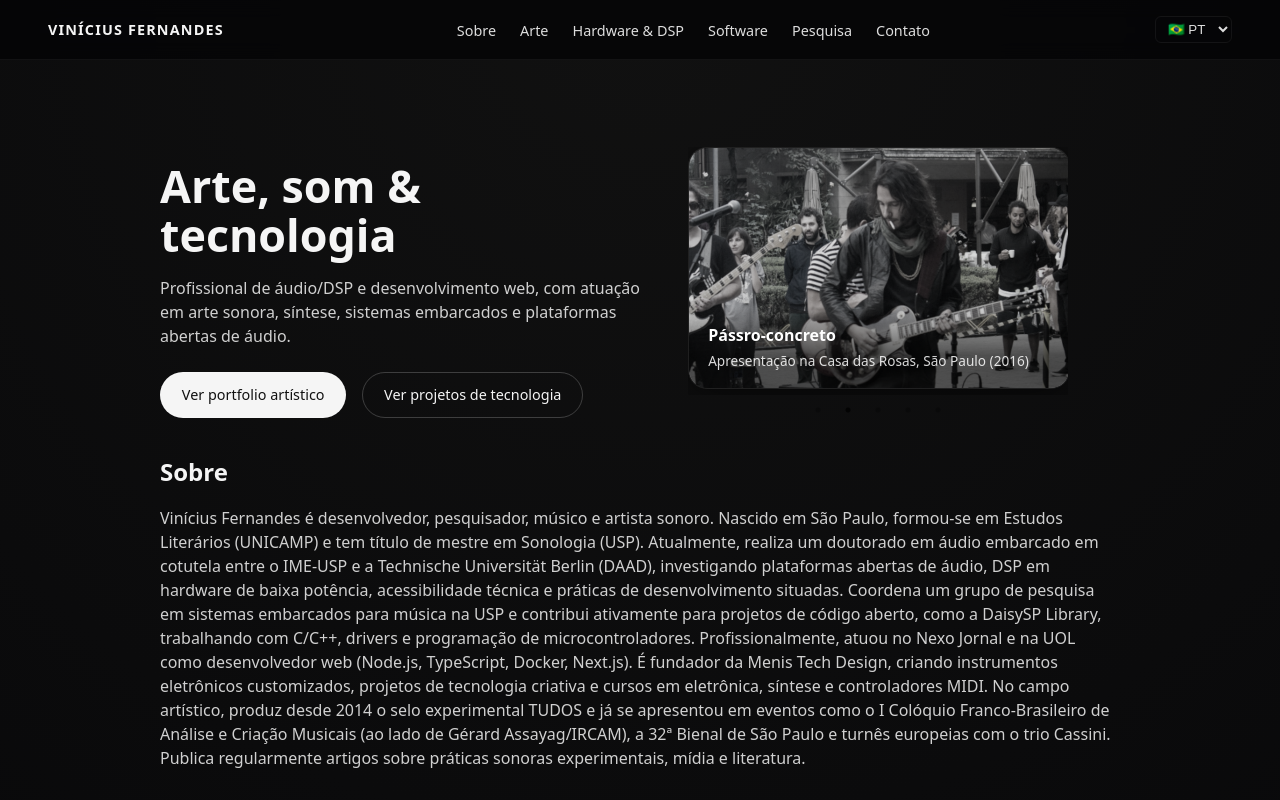
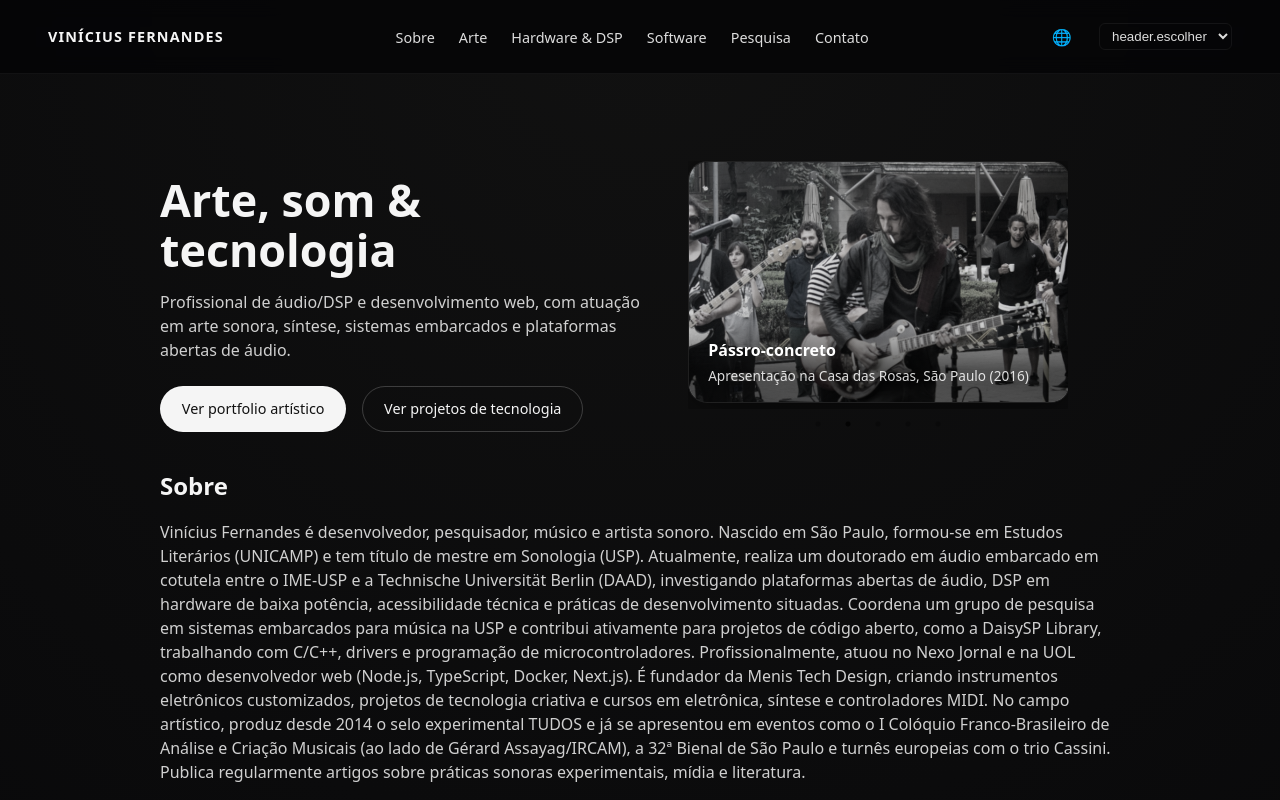
Before and after one commit to viniciusfersil123/vinicius-portfolio, a React (Vite) app: page / in a window 1280 px wide. Shown: the top 800 px of the page. Built offline with nearby package versions, Linux system fonts and the light colour scheme.

Commit message:
commit funcional parcial

```diff
--- a/src/App.tsx
+++ b/src/App.tsx
@@ -17,7 +17,7 @@ function App() {
   const cards = [
     {
       title: "TUDOS",
-      text: `TUDOS is a label that its focus lies on launching artists working with experimental songwriting.
+      text: `Selo dedicado ao lançamento de artistas que trabalham com composição experimental.
 `,
       image: "/tudos_thumb.jpg",
     },
@@ -28,7 +28,7 @@ function App() {
     },
     {
       title: "Metempsicose",
-      text: "Sound Installation. A radio tuned in a random local station drives two modified speakers that are connected to a guitar and a tamtam.",
+      text: "nstalação sonora. Um rádio sintonizado em uma estação local aleatória controla dois alto-falantes modificados conectados a uma guitarra e a um tamtamonnected to a guitar and a tamtam.",
       image: "/metempsicose_thumb.jpg",
     },
     {
--- a/src/components/Header.tsx
+++ b/src/components/Header.tsx
@@ -1,4 +1,5 @@
-import { useLanguage } from "../context/LanguageContext";
+import React from "react";
+import { useLanguage } from "../context/LanguageProvider";
 import { useTranslation } from "../hooks/useTranslation";
 
 type Props = {
@@ -6,14 +7,16 @@ type Props = {
 };
 
 export default function Header({ onLogoClick }: Props) {
-  const { lang, setLang } = useLanguage();
+  const { lang, setLang, openLangModal } = useLanguage();
   const { t } = useTranslation();
 
   return (
     <header className="navbar">
       <div
         className="logo"
-        onClick={() => (onLogoClick ? onLogoClick() : window.scrollTo({ top: 0, behavior: "smooth" }))}
+        onClick={() =>
+          onLogoClick ? onLogoClick() : window.scrollTo({ top: 0, behavior: "smooth" })
+        }
         style={{ cursor: "pointer" }}
       >
         Vinícius Fernandes
@@ -28,13 +31,32 @@ export default function Header({ onLogoClick }: Props) {
         <a href="#contact">{t("nav.contato")}</a>
       </nav>
 
-      <div style={{ marginLeft: "1rem" }}>
+      <div style={{ marginLeft: "1rem", display: "flex", alignItems: "center", gap: "0.5rem" }}>
+        <button
+          className="lang-open"
+          onClick={() => (openLangModal ? openLangModal() : undefined)}
+          aria-label={t("header.alterarIdioma") || "Alterar idioma"}
+          style={{ background: "transparent", color: "#ddd", border: "none", cursor: "pointer" }}
+        >
+          {lang === "pt-br" && "🇧🇷 PT"}
+          {lang === "en" && "🇬🇧 EN"}
+          {lang === "de" && "🇩🇪 DE"}
+          {!lang && "🌐"}
+        </button>
+
         <select
-          value={lang}
-          onChange={(e) => setLang(e.target.value as any)}
-          aria-label="Select language"
-          style={{ background: "transparent", color: "#ddd", border: "1px solid rgba(255,255,255,0.06)", padding: "0.25rem 0.5rem", borderRadius: "6px" }}
+          value={lang || ""}
+          onChange={(e) => (setLang ? setLang(e.target.value as any) : undefined)}
+          aria-label={t("header.selecaoIdioma") || "Seleção de idioma"}
+          style={{
+            background: "transparent",
+            color: "#ddd",
+            border: "1px solid rgba(255,255,255,0.06)",
+            padding: "0.25rem 0.5rem",
+            borderRadius: "6px",
+          }}
         >
+          <option value="">{t("header.escolher") || "Escolher"}</option>
           <option value="pt-br">🇧🇷 PT</option>
           <option value="en">🇬🇧 EN</option>
           <option value="de">🇩🇪 DE</option>
--- a/src/components/Highlights.tsx
+++ b/src/components/Highlights.tsx
@@ -26,7 +26,7 @@ const highlights = [
   {
     title: "Echos of the deep",
     img: "/teaser_5.jpg",
-    caption: "Vila do Conde, Portugal (2025)",
+    caption: "Vila do Conde, Portugal (2019)",
   },
 ];
 
--- /dev/null
+++ b/src/context/LanguageProvider.tsx
@@ -0,0 +1,92 @@
+import React, { createContext, useContext, useEffect, useState } from "react";
+
+export type Lang = "pt-br" | "en" | "de" | null;
+
+type LanguageCtx = {
+  lang: Lang;
+  setLang: (l: Exclude<Lang, null>) => void;
+  openLangModal: () => void;
+};
+
+const LanguageContext = createContext<LanguageCtx | undefined>(undefined);
+
+export function LanguageProvider({ children }: { children: React.ReactNode }) {
+  const [lang, setLangState] = useState<Lang>(() => {
+    try {
+      const s = localStorage.getItem("vf_lang");
+      return (s as Lang) || null; // null => força modal na primeira visita
+    } catch {
+      return null;
+    }
+  });
+
+  useEffect(() => {
+    try {
+      if (lang) localStorage.setItem("vf_lang", lang);
+      else localStorage.removeItem("vf_lang");
+    } catch {}
+  }, [lang]);
+
+  const setLang = (l: Exclude<Lang, null>) => setLangState(l);
+  const openLangModal = () => setLangState(null);
+
+  return (
+    <LanguageContext.Provider value={{ lang, setLang, openLangModal }}>
+      {children}
+      {lang === null && (
+        <div className="lang-modal" role="dialog" aria-modal="true" aria-label="Seleção de idioma">
+          <div className="lang-modal__backdrop" />
+          <div className="lang-modal__dialog">
+            <h3>Escolha o idioma</h3>
+            <p>Selecione a língua para exibir os textos do site.</p>
+
+            <div className="lang-modal__buttons">
+              <button className="lang-btn" onClick={() => setLang("pt-br")}>
+                <span className="flag">🇧🇷</span>
+                <span>Português (PT‑BR)</span>
+              </button>
+
+              <button className="lang-btn" onClick={() => setLang("en")}>
+                <span className="flag">🇬🇧</span>
+                <span>English</span>
+              </button>
+
+              <button className="lang-btn" onClick={() => setLang("de")}>
+                <span className="flag">🇩🇪</span>
+                <span>Deutsch</span>
+              </button>
+            </div>
+
+            <p className="lang-modal__note">Você deve escolher um idioma para prosseguir.</p>
+          </div>
+        </div>
+      )}
+    </LanguageContext.Provider>
+  );
+}
+
+/* hook seguro para consumir contexto */
+export function useLanguage() {
+  const ctx = useContext(LanguageContext);
+  if (!ctx) {
+    // fallback defensivo para evitar que componentes que por engano não estejam
+    // dentro do Provider quebrem a app
+    return {
+      lang: null as any,
+      setLang: (() => {}) as (l: "pt-br" | "en" | "de") => void,
+      openLangModal: () => {},
+    };
+  }
+  return ctx;
+}
+
+/* helper para traduzir um texto que pode ser string ou objeto {pt-br,en,de} */
+export function useT() {
+  const { lang } = useLanguage();
+  return (m: any) => {
+    if (!m) return "";
+    if (typeof m === "string") return m;
+    const key = (lang || "pt-br") as keyof typeof m;
+    return m[key] || m["pt-br"] || Object.values(m)[0] || "";
+  };
+}
```
